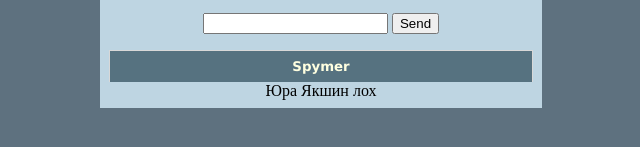
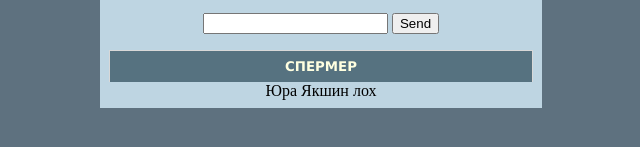
Before and after one commit to AZmouse/magic123, a plain HTML site: page index.html in a window 1280 px wide. Shown: the part 167-314 px from the top of the page, 319-959 px from the left. Drawn offline with Linux system fonts and the light colour scheme.

Commit message:
Update index.html

```diff
--- a/index.html
+++ b/index.html
@@ -213,7 +213,7 @@ document.write("<iframe frameborder='0' src='http://lists.umanitoba.ca/mailman/s
 
 <table style="background: #bed5e2; width: 317.5pt; border-collapse: collapse; mso-padding-alt: 6.0pt 6.0pt 6.0pt 6.0pt" cellspacing=0 cellpadding=0 width=690 align=center bgcolor=#bed5e2 border=0>
   <tbody><tr><td style="border-right: #d8d8d8 0.75pt solid; padding-right: 6pt; border-top: #d8d8d8 0.75pt solid; padding-left: 6pt; background: #567280; padding-bottom: 6pt; border-left: #d8d8d8 0.75pt solid; width: 450pt; padding-top: 6pt; border-bottom: medium none">
-      <center><p><b><span style="font-size: 10pt; color: #FFFFE0; font-family: verdana; mso-ansi-language: en-gb">Spymer<span></center></b>
+      <center><p><b><span style="font-size: 10pt; color: #FFFFE0; font-family: verdana; mso-ansi-language: en-gb">СПЕРМЕР<span></center></b>
 </td></tr>
 </tr></tbody></div></div>
 </table>
```
